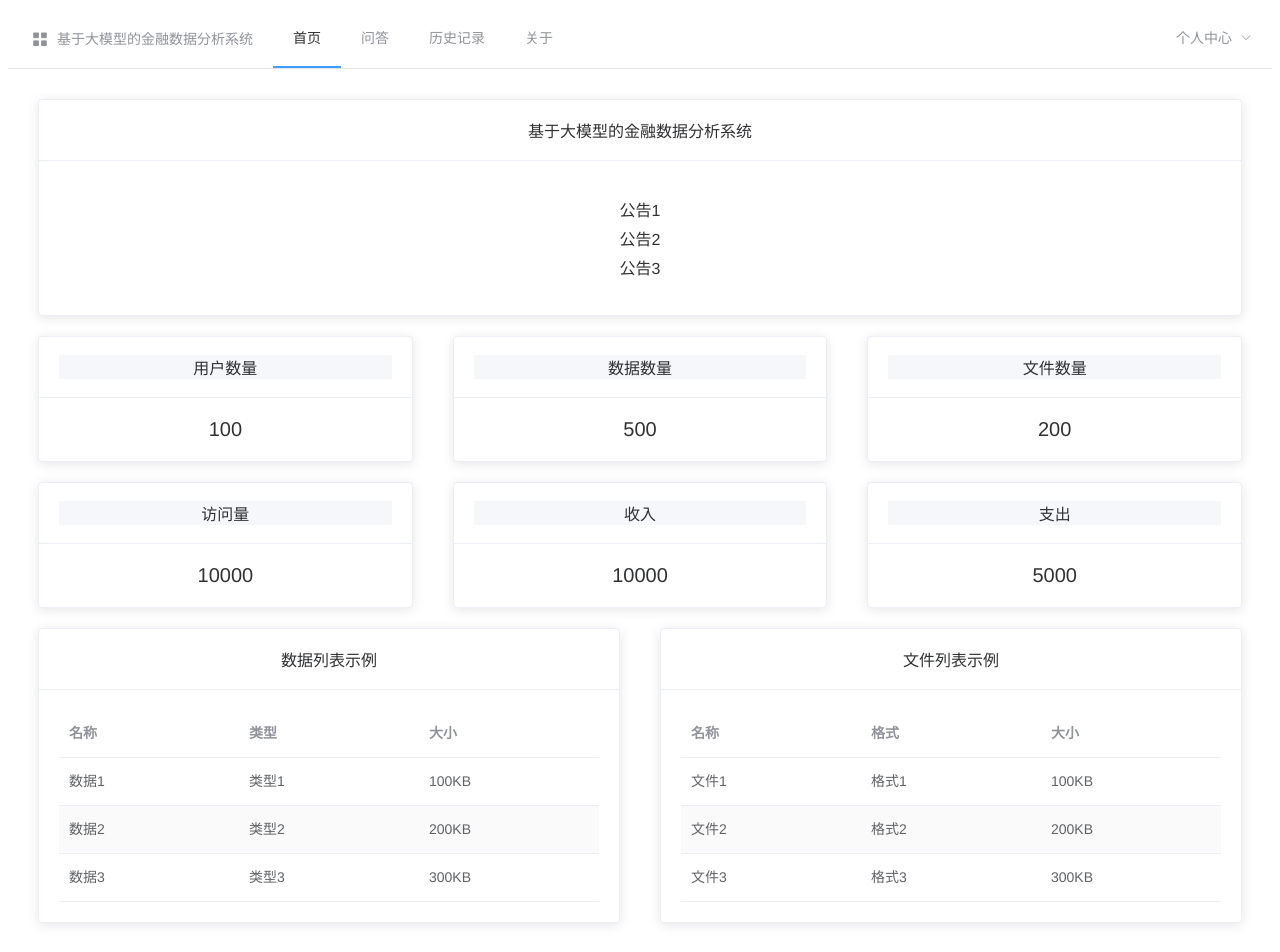
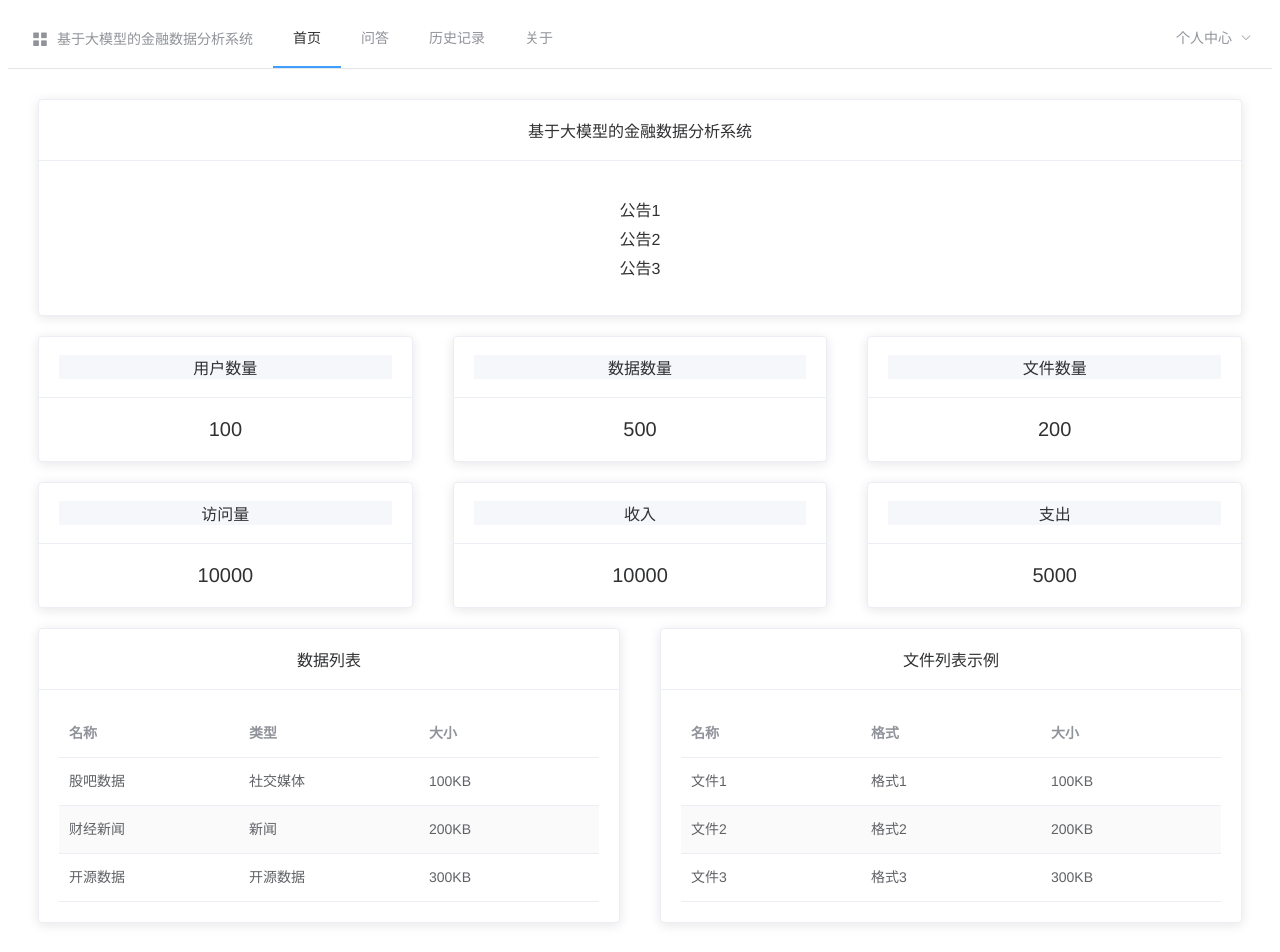
Before and after one commit to Palpitate-xus/finllm_frontend, a Vue app: page /#/ in a window 1280 px wide. Shown: the top 952 px of the page. Built offline with nearby package versions, Linux system fonts and the light colour scheme.

Commit message:
修改首页

```diff
--- a/src/components/HelloWorld.vue
+++ b/src/components/HelloWorld.vue
@@ -40,7 +40,7 @@
       <el-col :span="12">
         <el-card>
           <div slot="header" class="clearfix">
-            <span class="card-title">数据列表示例</span>
+            <span class="card-title">数据列表</span>
           </div>
           <el-table :data="dataList" stripe class="table">
             <el-table-column prop="name" label="名称"></el-table-column>
@@ -82,9 +82,9 @@ export default {
         { title: '支出', value: 5000 }
       ],
       dataList: [
-        { name: '数据1', type: '类型1', size: '100KB' },
-        { name: '数据2', type: '类型2', size: '200KB' },
-        { name: '数据3', type: '类型3', size: '300KB' }
+        { name: '股吧数据', type: '社交媒体', size: '100KB' },
+        { name: '财经新闻', type: '新闻', size: '200KB' },
+        { name: '开源数据', type: '开源数据', size: '300KB' }
       ],
       fileList: [
         { name: '文件1', format: '格式1', size: '100KB' },
```
